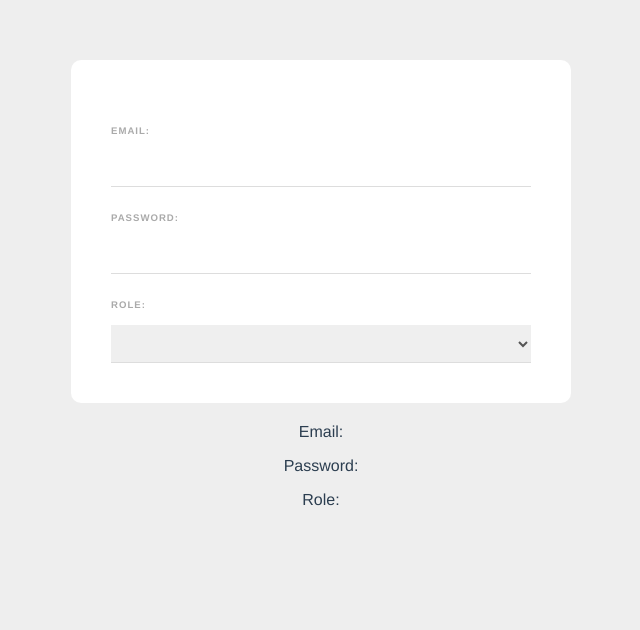
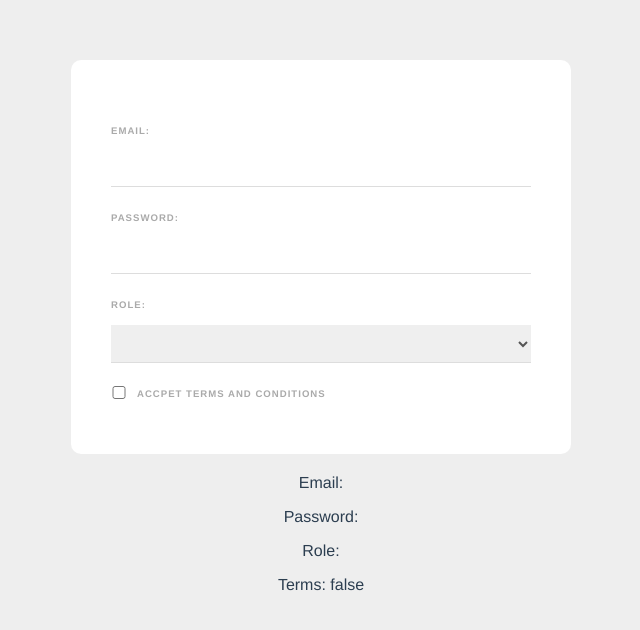
Before and after one commit to MacDavid1989/web-form, a Vue app: page / in a window 1280 px wide. Shown: the top 630 px of the page, without its empty margins (319-959 px from the left). Built offline with nearby package versions, Linux system fonts and the light colour scheme.

Commit message:
apply 2 way binding to check boxes

```diff
--- a/src/components/SignupForm.vue
+++ b/src/components/SignupForm.vue
@@ -11,10 +11,16 @@
       <option value="developer">Web Developer</option>
       <option value="designer">Web Designer</option>
     </select>
+
+    <div class="terms">
+      <input type="checkbox" required v-model="terms" />
+      <label for="">Accpet Terms and Conditions</label>
+    </div>
   </form>
   <p>Email: {{ email }}</p>
   <p>Password: {{ password }}</p>
   <p>Role: {{ role }}</p>
+  <p>Terms: {{ terms }}</p>
 </template>
 
 <script>
@@ -25,6 +31,7 @@
       email: "",
       password: "",
       role: "",
+      terms: false,
     };
   },
 };
@@ -58,4 +65,11 @@
   border-bottom: 1px solid #ddd;
   color: #555;
 }
+input[type="checkbox"] {
+  display: inline-block;
+  width: 16px;
+  margin: 0 10px 0 0;
+  position: relative;
+  top: 2px;
+}
 </style>
```
